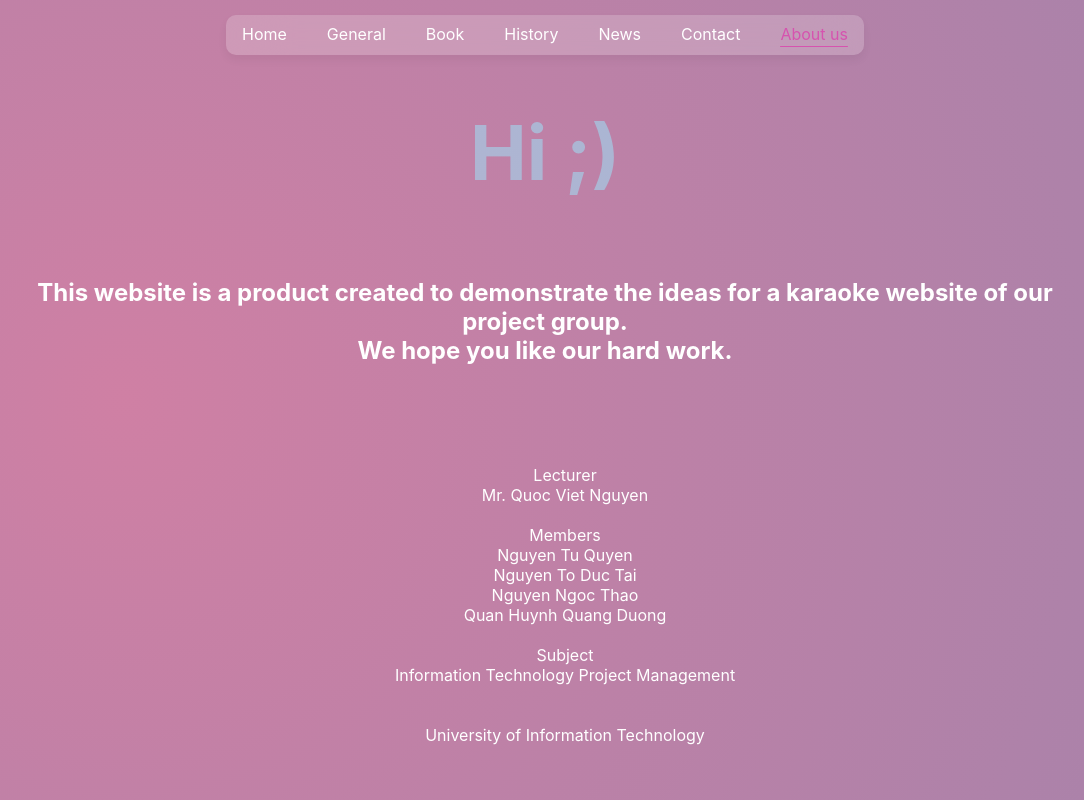
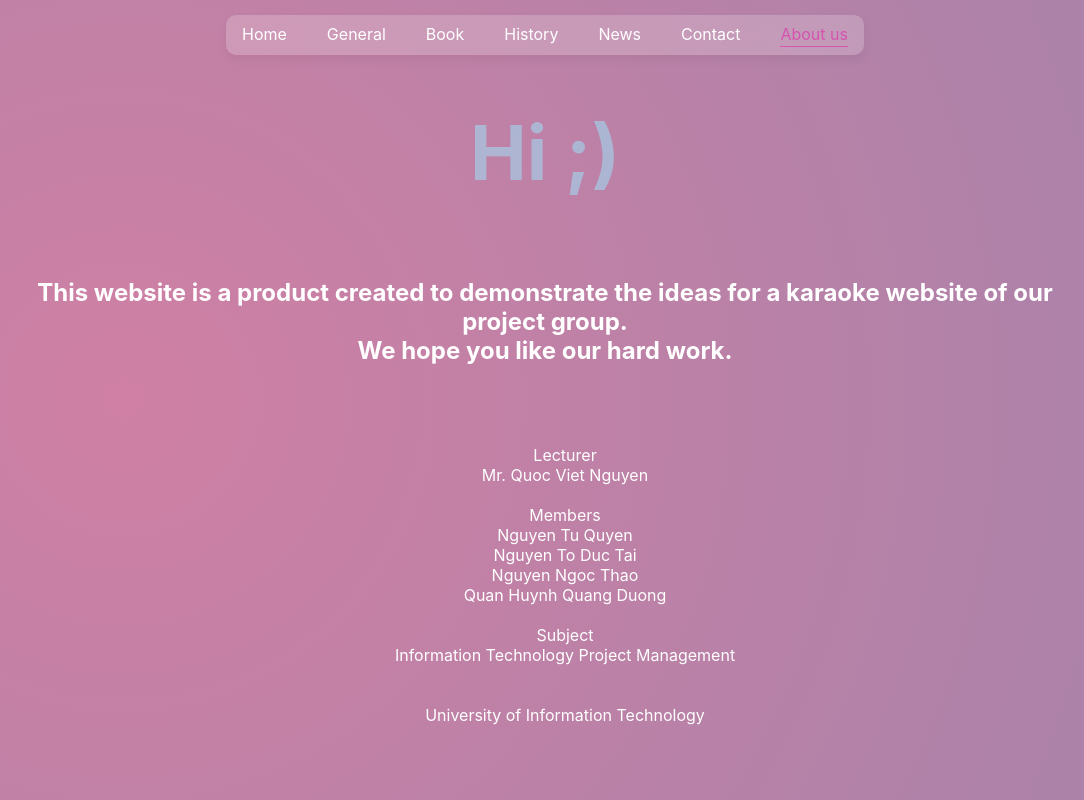
Before and after one commit to quangdwong/Karaoke-Nnice, a React (Create React App) app: page /about in a window 1280 px wide. Shown: the whole page, without its empty margins (95-1179 px from the left). Built offline with nearby package versions, Linux system fonts and the light colour scheme.

Commit message:
6/4 1:53pm

```diff
--- a/src/components/AboutUs/AboutUs.css
+++ b/src/components/AboutUs/AboutUs.css
@@ -4,5 +4,6 @@
 
 .members-list {
   list-style-type: none;
+  margin-top: -20px;
   cursor: default;
 }
```
